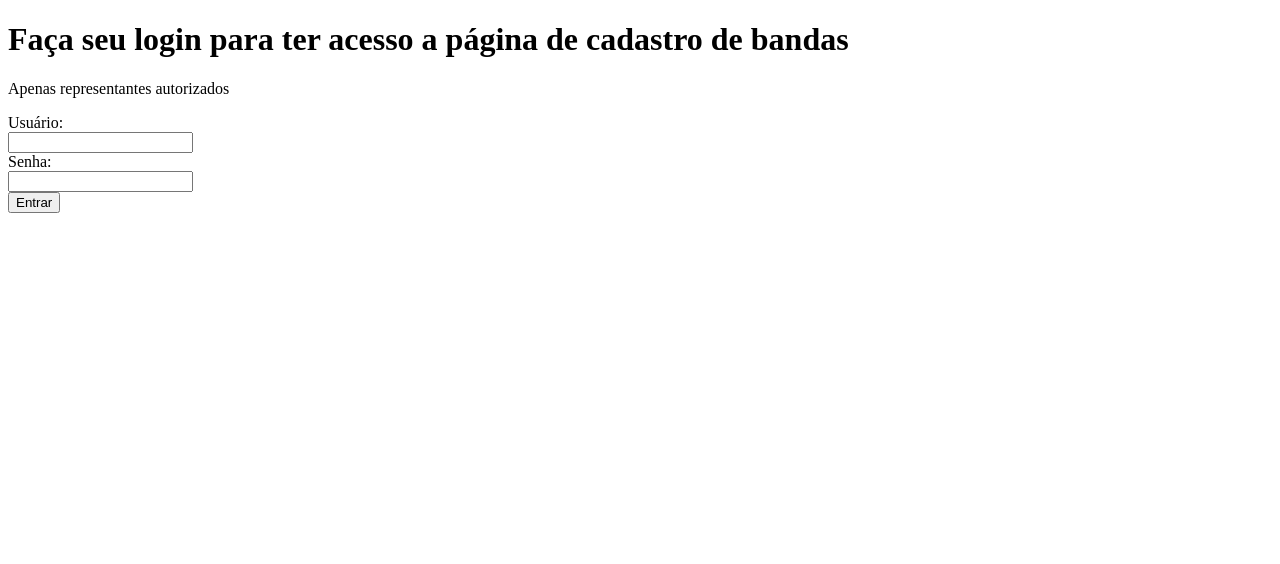
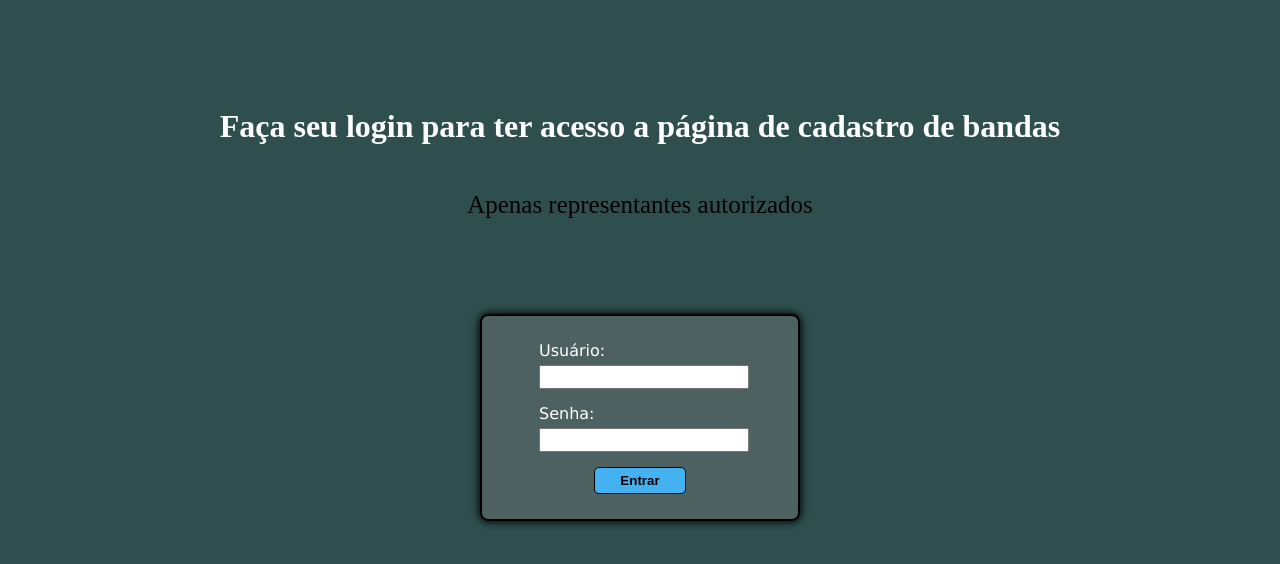
Before and after one commit to pauloovitorr/aula1-programacao-ads, a website: page publico/login.html in a window 1280 px wide. Drawn offline with Linux system fonts and the light colour scheme; the site is published under a folder, as on GitHub Pages, so addresses that start at the root find nothing.

Commit message:
fix: diretorio css e js

```diff
--- a/publico/login.html
+++ b/publico/login.html
@@ -4,7 +4,7 @@
 <head>
     <meta charset="UTF-8">
     <meta name="viewport" content="width=device-width, initial-scale=1.0">
-    <link rel="stylesheet"  href="/css/style.css">
+    <link rel="stylesheet"  href="css/style.css">
     <title>Login</title>
 </head>
 
```
Also changed, not shown: protegido/cadastroCliente.html (+2 -2 lines).
